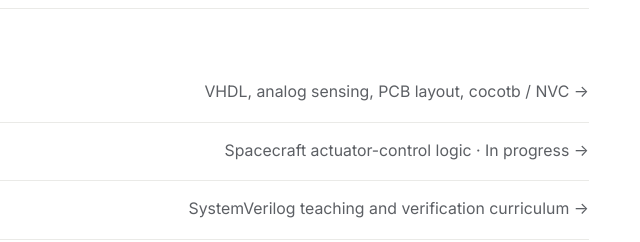
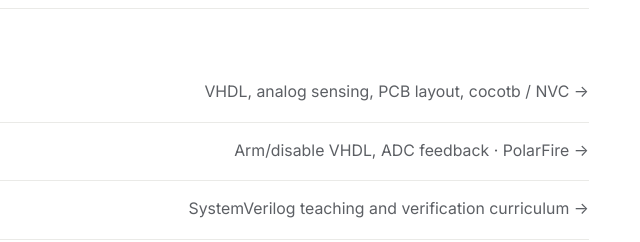
Before and after one commit to spenchh/Portfolio, a plain HTML site: page work.html in a window 1280 px wide. Shown: the part 2120-2362 px from the top of the page, 640-1280 px from the left. Drawn offline with Linux system fonts and the light colour scheme.

Commit message:
Update SR-1 work summary with PolarFire and ADC feedback

```diff
--- a/work.html
+++ b/work.html
@@ -108,7 +108,7 @@
       <div class="small-projects">
         <h3>Current NASA work</h3>
         <a href="projects/power-telemetry.html"><span>Server Power Telemetry</span><span>VHDL, analog sensing, PCB layout, cocotb / NVC &rarr;</span></a>
-        <a href="current.html#sr1"><span>SR-1 NEA VHDL</span><span>Spacecraft actuator-control logic &middot; In progress &rarr;</span></a>
+        <a href="current.html#sr1"><span>SR-1 NEA VHDL</span><span>Arm/disable VHDL, ADC feedback &middot; PolarFire &rarr;</span></a>
         <a href="background.html"><span>Digital Design Onboarding</span><span>SystemVerilog teaching and verification curriculum &rarr;</span></a>
       </div>
       <div class="small-projects">
```
